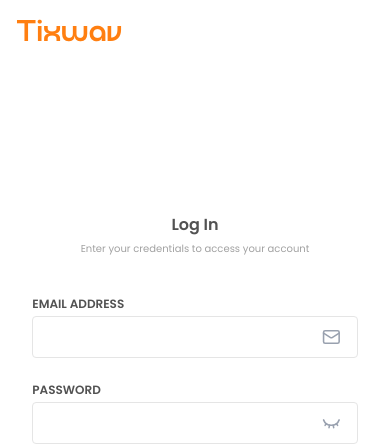
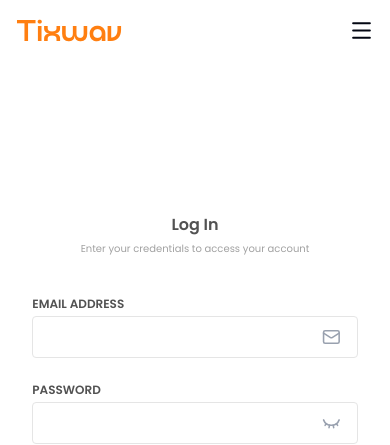
Before and after one commit to Tofunmithehuman/Tixwav-Frontend, a React (Vite) app: page /login in a window 390 px wide. Shown: the top 445 px of the page. Built offline with nearby package versions, Linux system fonts and the light colour scheme.

Commit message:
Animation for opening and closing mobile nav

```diff
--- a/package.json
+++ b/package.json
@@ -16,6 +16,7 @@
     "create": "^0.5.5",
     "embla-carousel-react": "^8.6.0",
     "lucide-react": "^0.563.0",
+    "motion": "^12.33.2",
     "npx": "^10.2.2",
     "radix-ui": "^1.4.3",
     "react": "^19.2.0",
--- a/src/components/AuthNavigation.jsx
+++ b/src/components/AuthNavigation.jsx
@@ -1,14 +1,40 @@
-import { Link } from "react-router-dom";
-import { Search, ArrowRight } from "lucide-react";
+import { Link, useNavigate } from "react-router-dom";
+import { Search, Menu, X } from "lucide-react";
+import { useState, useRef, useEffect } from "react";
+import * as motion from "motion/react-client";
 
 const AuthNavigation = () => {
+  const [isOpen, setIsOpen] = useState(false);
+  const containerRef = useRef(null);
+  const { height } = useDimensions(containerRef);
+  const navigate = useNavigate();
+
+  useEffect(() => {
+    if (isOpen) {
+      document.body.style.overflow = "hidden";
+    } else {
+      document.body.style.overflow = "unset";
+    }
+
+    return () => {
+      document.body.style.overflow = "unset";
+    };
+  }, [isOpen]);
+
+  const handleNavigation = (path) => {
+    setIsOpen(false);
+    setTimeout(() => {
+      navigate(path);
+    }, 700);
+  };
+
   return (
     <div className="AuthNavigation">
-      <header className="p-4 lg:p-8">
+      <header className="p-4 lg:p-8 relative" style={{ zIndex: 50 }}>
         <div className="max-w-screen-2xl mx-auto">
           <div className="flex items-center justify-between">
             <nav>
-              <Link to="/" className="QurovaDEMO text-[#ff7f11ff] text-3xl ">
+              <Link to="/" className="QurovaDEMO text-[#ff7f11ff] text-3xl">
                 Tixwav
               </Link>
             </nav>
@@ -21,11 +47,140 @@ const AuthNavigation = () => {
                 <Search />
               </Link>
             </nav>
+            <nav className="block lg:hidden relative" style={{ zIndex: 51 }}>
+              <button
+                onClick={() => setIsOpen(!isOpen)}
+                className="relative z-50"
+              >
+                {isOpen ? <X size={25} /> : <Menu size={25} />}
+              </button>
+            </nav>
           </div>
         </div>
       </header>
+
+      {/* Mobile Menu */}
+      <motion.div
+        initial={false}
+        animate={isOpen ? "open" : "closed"}
+        custom={height}
+        ref={containerRef}
+        className="fixed top-0 right-0 bottom-0 w-full lg:hidden"
+        style={{
+          zIndex: 40,
+          pointerEvents: isOpen ? "auto" : "none",
+        }}
+      >
+        <motion.div
+          variants={sidebarVariants}
+          className="absolute top-0 right-0 bottom-0 w-full bg-white shadow-2xl"
+        />
+
+        <motion.nav
+          variants={navVariants}
+          className="relative flex flex-col space-y-6 p-8 pt-24"
+        >
+          {menuItems.map((item, i) => (
+            <motion.div key={i} variants={itemVariants}>
+              <button
+                onClick={() => handleNavigation(item.path)}
+                className="text-gray-800 text-lg mt-4 block hover:text-[#ff7f11ff] transition-colors w-full text-left"
+              >
+                {item.label}
+              </button>
+            </motion.div>
+          ))}
+        </motion.nav>
+      </motion.div>
+
+      {/* Overlay */}
+      {isOpen && (
+        <motion.div
+          initial={{ opacity: 0 }}
+          animate={{ opacity: 1 }}
+          exit={{ opacity: 0 }}
+          className="fixed inset-0 bg-black/50 lg:hidden"
+          style={{ zIndex: 39 }}
+          onClick={() => setIsOpen(false)}
+        />
+      )}
     </div>
   );
 };
 
+// Menu items
+const menuItems = [
+  { label: "Home", path: "/" },
+  { label: "About", path: "/about" },
+  { label: "Discover", path: "/discover" },
+  { label: "Pricing", path: "/pricing" },
+];
+
+// Animation variants
+const sidebarVariants = {
+  open: (height = 1000) => ({
+    clipPath: `circle(${height * 2 + 200}px at calc(100% - 25px) 25px)`,
+    transition: {
+      type: "spring",
+      stiffness: 20,
+      restDelta: 2,
+    },
+  }),
+  closed: {
+    clipPath: "circle(0px at calc(100% - 25px) 25px)",
+    transition: {
+      delay: 0.2,
+      type: "spring",
+      stiffness: 400,
+      damping: 40,
+    },
+  },
+};
+
+const navVariants = {
+  open: {
+    transition: {
+      staggerChildren: 0.07,
+      delayChildren: 0.2,
+    },
+  },
+  closed: {
+    transition: {
+      staggerChildren: 0.05,
+      staggerDirection: -1,
+    },
+  },
+};
+
+const itemVariants = {
+  open: {
+    y: 0,
+    opacity: 1,
+    transition: {
+      y: { stiffness: 1000, velocity: -100 },
+    },
+  },
+  closed: {
+    y: 50,
+    opacity: 0,
+    transition: {
+      y: { stiffness: 1000 },
+    },
+  },
+};
+
+// Hook for dimensions
+const useDimensions = (ref) => {
+  const dimensions = useRef({ width: 0, height: 0 });
+
+  useEffect(() => {
+    if (ref.current) {
+      dimensions.current.width = ref.current.offsetWidth;
+      dimensions.current.height = ref.current.offsetHeight;
+    }
+  }, [ref]);
+
+  return dimensions.current;
+};
+
 export default AuthNavigation;
--- a/src/components/Navigation.jsx
+++ b/src/components/Navigation.jsx
@@ -1,14 +1,40 @@
-import { Link } from "react-router-dom";
+import { Link, useNavigate } from "react-router-dom";
 import { Search, Menu, X } from "lucide-react";
+import { useState, useRef, useEffect } from "react";
+import * as motion from "motion/react-client";
 
 const Navigation = () => {
+  const [isOpen, setIsOpen] = useState(false);
+  const containerRef = useRef(null);
+  const { height } = useDimensions(containerRef);
+  const navigate = useNavigate();
+
+  useEffect(() => {
+    if (isOpen) {
+      document.body.style.overflow = "hidden";
+    } else {
+      document.body.style.overflow = "unset";
+    }
+
+    return () => {
+      document.body.style.overflow = "unset";
+    };
+  }, [isOpen]);
+
+  const handleNavigation = (path) => {
+    setIsOpen(false);
+    setTimeout(() => {
+      navigate(path);
+    }, 700);
+  };
+
   return (
     <div className="Navigation">
-      <header className="p-4 lg:p-8">
+      <header className="p-4 lg:p-8 relative" style={{ zIndex: 50 }}>
         <div className="max-w-screen-2xl mx-auto">
           <div className="flex items-center justify-between">
             <nav>
-              <Link to="/" className="QurovaDEMO text-[#ff7f11ff] text-3xl ">
+              <Link to="/" className="QurovaDEMO text-[#ff7f11ff] text-3xl">
                 Tixwav
               </Link>
             </nav>
@@ -21,19 +47,165 @@ const Navigation = () => {
               </Link>
             </nav>
             <nav className="md:flex items-center space-x-4 hidden">
-              <Link to="/login" className="text-gray-800">Login</Link>
-              <Link className="bg-[#ff7f11ff] hover:bg-[#e66f00] rounded-xs text-white py-2 px-4">
+              <Link to="/login" className="text-gray-800">
+                Login
+              </Link>
+              <Link
+                to="/register"
+                className="bg-[#ff7f11ff] hover:bg-[#e66f00] rounded-xs text-white py-2 px-4"
+              >
                 Register
               </Link>
             </nav>
-            <nav className="block md:hidden">
-              <Menu size={25} />
+            <nav className="block md:hidden relative" style={{ zIndex: 51 }}>
+              <button
+                onClick={() => setIsOpen(!isOpen)}
+                className="relative z-50"
+              >
+                {isOpen ? <X size={25} /> : <Menu size={25} />}
+              </button>
             </nav>
           </div>
         </div>
       </header>
+
+      {/* Mobile Menu */}
+      <motion.div
+        initial={false}
+        animate={isOpen ? "open" : "closed"}
+        custom={height}
+        ref={containerRef}
+        className="fixed top-0 right-0 bottom-0 w-full md:hidden"
+        style={{
+          zIndex: 40,
+          pointerEvents: isOpen ? "auto" : "none",
+        }}
+      >
+        <motion.div
+          variants={sidebarVariants}
+          className="absolute top-0 right-0 bottom-0 w-full bg-white shadow-2xl"
+        />
+
+        <motion.nav
+          variants={navVariants}
+          className="relative flex flex-col space-y-6 p-8 pt-24"
+        >
+          {menuItems.map((item, i) => (
+            <motion.div key={i} variants={itemVariants}>
+              <button
+                onClick={() => handleNavigation(item.path)}
+                className="text-gray-800 text-lg mt-4 block hover:text-[#ff7f11ff] transition-colors w-full text-left"
+              >
+                {item.label}
+              </button>
+            </motion.div>
+          ))}
+
+          <motion.div variants={itemVariants} className="pt-4 space-y-4 mt-4">
+            <button
+              onClick={() => handleNavigation("/login")}
+              className="text-gray-800 text-lg text-center font block hover:text-[#ff7f11ff] transition-colors w-full"
+            >
+              Login
+            </button>
+            <button
+              onClick={() => handleNavigation("/register")}
+              className="bg-[#ff7f11ff] hover:bg-[#e66f00] text-center rounded-sm w-full text-white py-2 px-6 inline-block transition-colors"
+            >
+              Register
+            </button>
+          </motion.div>
+        </motion.nav>
+      </motion.div>
+
+      {/* Overlay */}
+      {isOpen && (
+        <motion.div
+          initial={{ opacity: 0 }}
+          animate={{ opacity: 1 }}
+          exit={{ opacity: 0 }}
+          className="fixed inset-0 bg-black/50 md:hidden"
+          style={{ zIndex: 39 }}
+          onClick={() => setIsOpen(false)}
+        />
+      )}
     </div>
   );
 };
 
+// Menu items
+const menuItems = [
+  { label: "About", path: "/about" },
+  { label: "Discover", path: "/discover" },
+  { label: "Pricing", path: "/pricing" },
+  { label: "Search", path: "/search" },
+];
+
+// Animation variants
+const sidebarVariants = {
+  open: (height = 1000) => ({
+    clipPath: `circle(${height * 2 + 200}px at calc(100% - 25px) 25px)`,
+    transition: {
+      type: "spring",
+      stiffness: 20,
+      restDelta: 2,
+    },
+  }),
+  closed: {
+    clipPath: "circle(0px at calc(100% - 25px) 25px)",
+    transition: {
+      delay: 0.2,
+      type: "spring",
+      stiffness: 400,
+      damping: 40,
+    },
+  },
+};
+
+const navVariants = {
+  open: {
+    transition: {
+      staggerChildren: 0.07,
+      delayChildren: 0.2,
+    },
+  },
+  closed: {
+    transition: {
+      staggerChildren: 0.05,
+      staggerDirection: -1,
+    },
+  },
+};
+
+const itemVariants = {
+  open: {
+    y: 0,
+    opacity: 1,
+    transition: {
+      y: { stiffness: 1000, velocity: -100 },
+    },
+  },
+  closed: {
+    y: 50,
+    opacity: 0,
+    transition: {
+      y: { stiffness: 1000 },
+    },
+  },
+};
+
+// Hook for dimensions
+const useDimensions = (ref) => {
+  const dimensions = useRef({ width: 0, height: 0 });
+
+  useEffect(() => {
+    if (ref.current) {
+      dimensions.current.width = ref.current.offsetWidth;
+      dimensions.current.height = ref.current.offsetHeight;
+    }
+  }, [ref]);
+
+  return dimensions.current;
+};
+
 export default Navigation;
```
Also changed, not shown: vercel.json (added), 1 other file (tests, documents, lock files or other folders).
